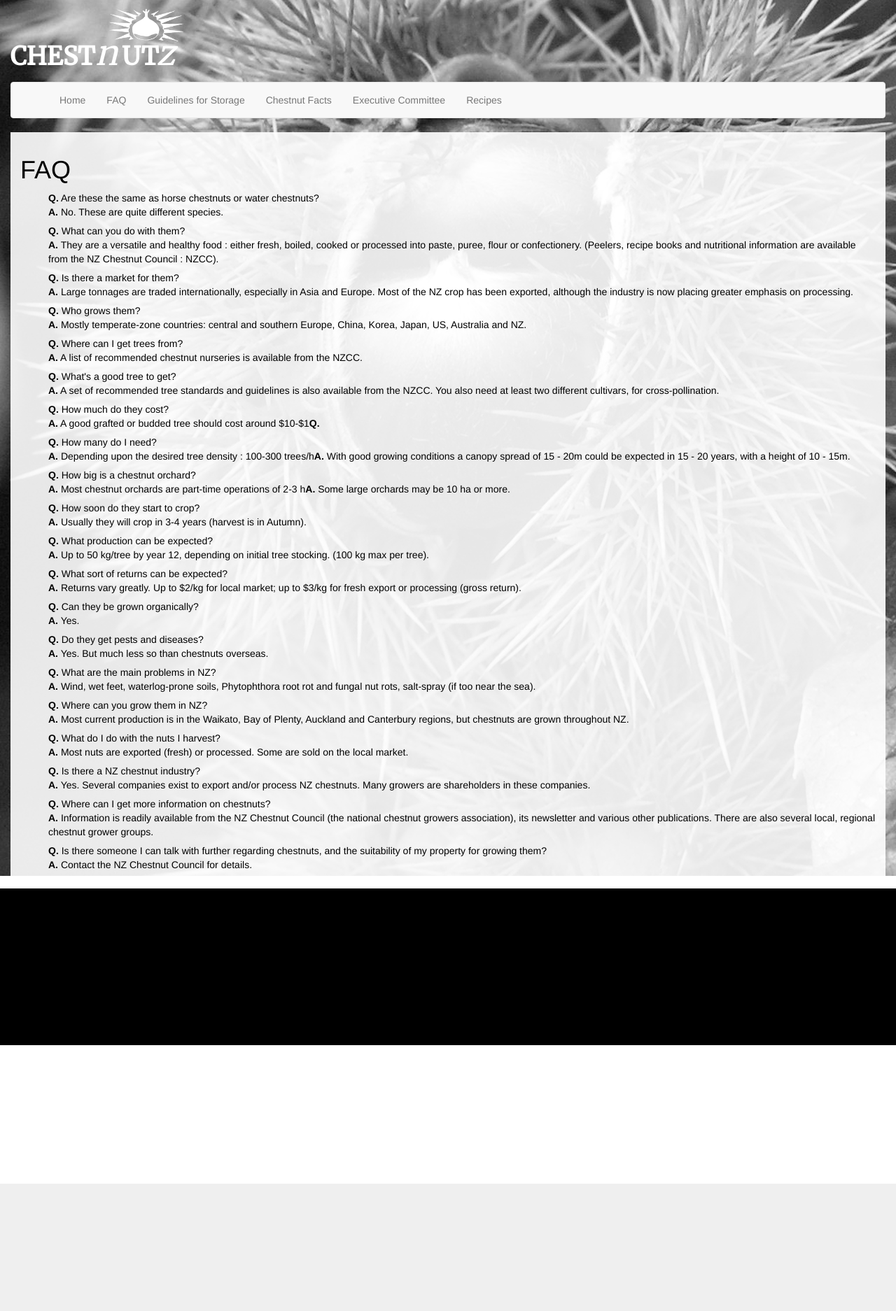
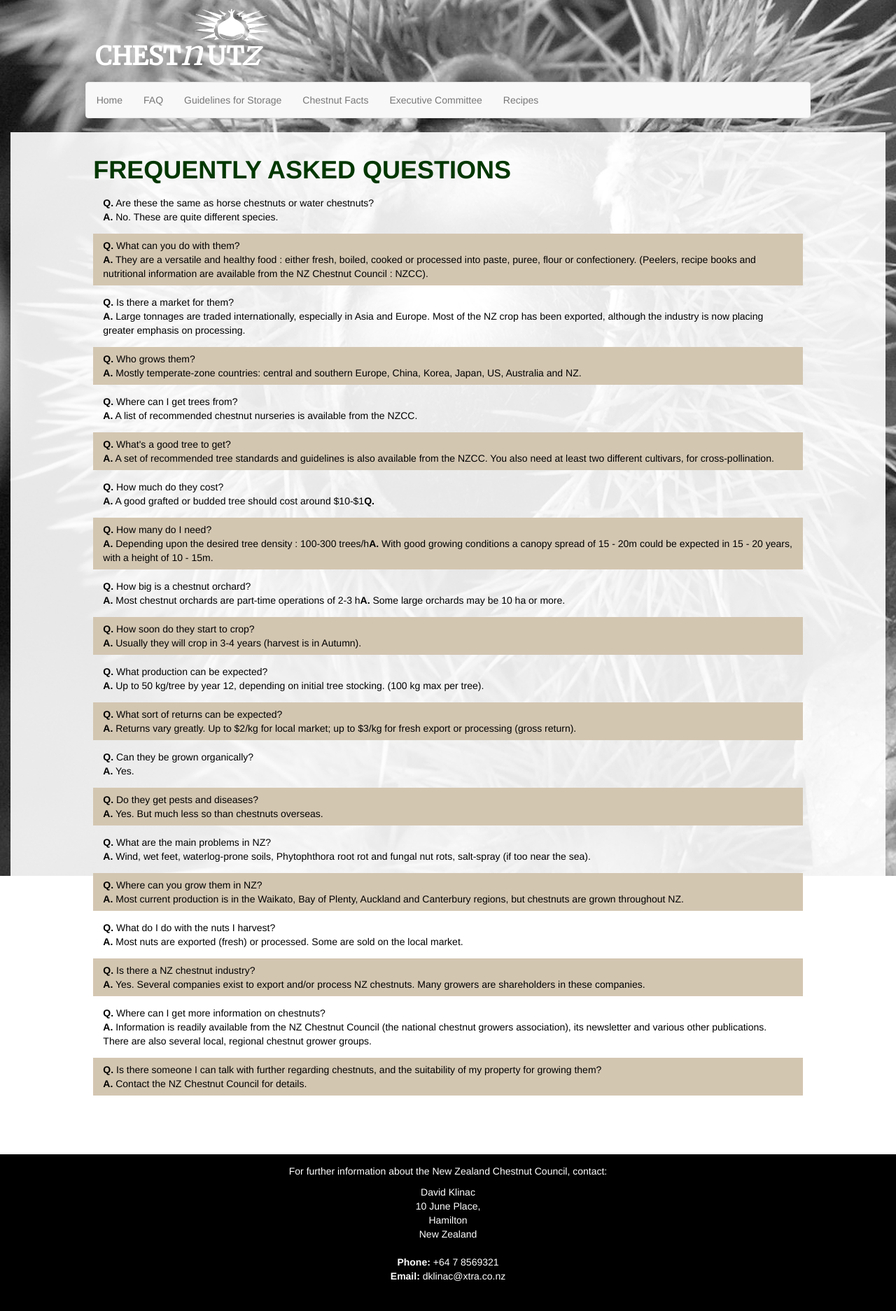
Before and after one commit to the-r3dshirt/nz-chestnut-council, a Python web app: template templates/faq.html in a window 1280 px wide. Shown: the whole page at 70% size. Before the commit the page ends 1692 px from the top, so only its background shows below. Run offline with Jinja, Linux system fonts and the light colour scheme; the template is opened without the code that fills it, so the values that code supplies are empty; style sheets or scripts are compiled from the project's sources.

Commit message:
Style Tweaks.

```diff
--- a/static/css/common.css
+++ b/static/css/common.css
@@ -12,26 +12,30 @@ html {
     width: 100%; }
     html body div.wrapper {
       min-height: 100%; }
-      html body div.wrapper header h1.logo {
+      html body div.wrapper header div.logo h1.logo {
         color: #FFFFFF;
         font-family: 'Merriweather', serif;
         font-weight: bold;
         margin: 0em 0.4em 0.4em 0.4em; }
-        html body div.wrapper header h1.logo em {
+        html body div.wrapper header div.logo h1.logo em {
           font-size: 1.35em;
           font-weight: normal; }
-          html body div.wrapper header h1.logo em.n {
+          html body div.wrapper header div.logo h1.logo em.n {
             margin-right: 0.12em; }
-          html body div.wrapper header h1.logo em.z {
+          html body div.wrapper header div.logo h1.logo em.z {
             margin-left: -0.07em; }
-      html body div.wrapper header img.logo {
+      html body div.wrapper header div.logo img.logo {
         position: relative;
         left: 11em;
         top: 0.8em; }
       html body div.wrapper div.content {
         background-color: rgba(255, 255, 255, 0.9);
-        padding: 1em;
-        margin-bottom: 16em; }
+        padding: 1em; }
+        html body div.wrapper div.content h1 {
+          color: #003700;
+          font-weight: bold; }
+      html body div.wrapper div.spacer {
+        height: 16em; }
     html body footer {
       background: #000000;
       color: #FFFFFF;
--- a/static/css/faq.css
+++ b/static/css/faq.css
@@ -1,4 +1,9 @@
 div.faq ul {
-  list-style: none; }
+  list-style: none;
+  margin-bottom: 5em;
+  padding: 0em; }
   div.faq ul li {
-    margin-bottom: 0.5em; }
+    margin-bottom: 0.5em;
+    padding: 0.5em 1em 0.5em 1em; }
+    div.faq ul li:nth-child(2n) {
+      background-color: #D3C6B1; }
--- a/static/scss/colors.scss
+++ b/static/scss/colors.scss
@@ -1,3 +1,6 @@
 
 $black: #000000;
 $white: #FFFFFF;
+
+$green: #003700;
+$tan: #D3C6B1;
--- a/static/scss/common.scss
+++ b/static/scss/common.scss
@@ -18,6 +18,7 @@ html {
             min-height: 100%;
 
              header {
+                div.logo {
                     h1.logo {
                         color: $white;
                         font-family: 'Merriweather', serif;
@@ -44,11 +45,19 @@ html {
                         top: 0.8em;
                     }
                 }
+            }
 
             div.content {
                 background-color: rgba(255, 255, 255, 0.9);
                 padding: 1em;
-                margin-bottom: 16em;
+                h1 {
+                    color: $green;
+                    font-weight: bold;
+                }
+            }
+
+            div.spacer {
+                height: 16em;
             }
         }
 
--- a/static/scss/faq.scss
+++ b/static/scss/faq.scss
@@ -1,12 +1,18 @@
+
+@import "colors";
 
 div.faq {
-
     ul {
         list-style: none;
-
+        margin-bottom: 5em;
+        padding: 0em;
         li {
             margin-bottom: 0.5em;
+            padding: 0.5em 1em 0.5em 1em;
+
+            &:nth-child(2n) {
+                background-color: $tan;
+            }
         }
     }
-
 }
--- a/static/scss/navigation.scss
+++ b/static/scss/navigation.scss
@@ -4,8 +4,8 @@ div.navigation {
 
     nav {
         ul {
-            li {
-            }
+            display: block;
+            li {}
         }
     }
 }
--- a/templates/base.html
+++ b/templates/base.html
@@ -38,16 +38,30 @@
     <body>
         <div class="wrapper">
             <header>
-                <img class="logo" src="/static/images/logo.white.png" width="110px" alt="NZCC" />
+                <div class="container-fluid">
+                    <div class="row">
+                        <div class="col-md-1"></div>
+                        <div class="col-md-10">
+                            <div class="logo">
+                                <img
+                                    class="logo"
+                                    src="/static/images/logo.white.png"
+                                    width="110px"
+                                    alt="NZCC" />
                                 <h1 class="logo">
                                     <strong>
                                         CHEST<em class="n">n</em>UT<em class="z">z</em>
                                     </strong>
                                 </h1>
+                            </div>
+                        </div>
+                        <div class="md-col-1"></div>
+                    </div>
+                </div>
             </header>
             <div class="container-fluid">
+                <div class="row">
                     <div class="col-md-12">
-                    <div class="row">
                         <div class="navigation">
                             {% block navigation %}
                                 {% include "templates/navigation.html" %}
@@ -65,7 +79,8 @@
                     </div> <!-- /col -->
                 </div> <!-- /row -->
             </div> <!-- /container-fluid -->
-        </div>
+            <div class="spacer"></div>
+        </div> <!-- /wrapper -->
 
         <footer>
             <div class="container-fluid">
--- a/templates/faq.html
+++ b/templates/faq.html
@@ -10,8 +10,9 @@
 {% block content %}
     <div class="faq">
         <div class="row">
-            <div class="col-md-12">
-                <h1>FAQ</h1>
+            <div class="col-md-1"></div>
+            <div class="col-md-10">
+                <h1>FREQUENTLY ASKED QUESTIONS</h1>
 
                 <ul class="faq">
                     <li>
@@ -135,6 +136,7 @@
                 </ul>
 
             </div><!-- /col -->
+            <div class="col-md-1"></div>
         </div><!-- /row -->
     </div><!-- faq -->
 {% endblock %}
--- a/templates/navigation.html
+++ b/templates/navigation.html
@@ -1,5 +1,8 @@
-<nav class="navbar navbar-default navbar-fixed-to">
-    <div class="container">
+
+<div class="row">
+    <div class="col-md-1"></div>
+    <div class="col-md-10">
+        <nav class="navbar navbar-default">
             <ul class="nav navbar-nav">
                 <li>
                     <a href="/">Home</a>
@@ -20,5 +23,7 @@
                     <a href="">Recipes</a>
                 </li>
             </ul>
-    </div>
         </nav>
+    </div> <!-- /col -->
+    <div class="col-md-1"></div>
+</div> <!-- /row -->
```
Lines whose indentation alone changed are shown as unchanged.
